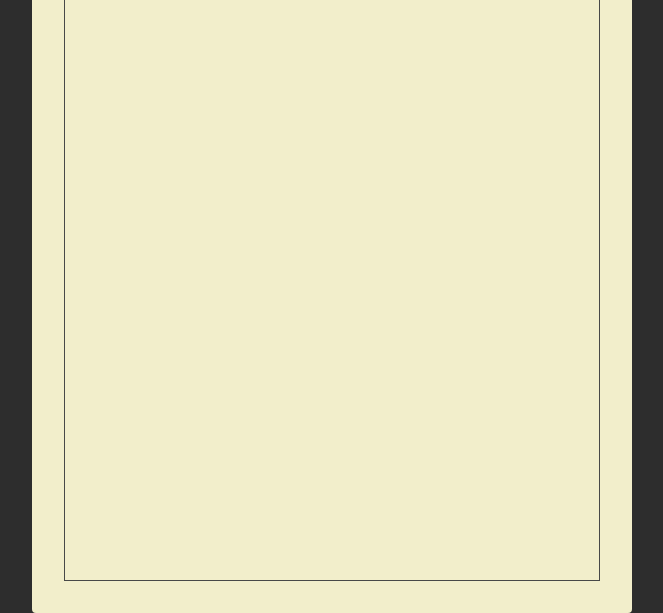
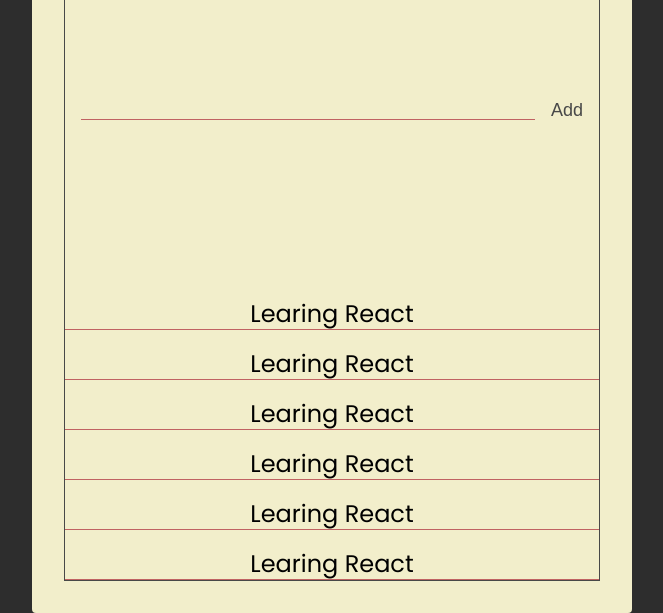
Before and after one commit to Novianto778/react-course-starter, a plain HTML site: page index.html in a window 1280 px wide. Shown: the part 187-800 px from the top of the page, without its empty margins (308-971 px from the left). Drawn offline with Linux system fonts and the light colour scheme.

Commit message:
membuat dan styling todolist section

```diff
--- a/index.html
+++ b/index.html
@@ -4,22 +4,47 @@
     <meta charset="UTF-8" />
     <meta name="viewport" content="width=device-width, initial-scale=1.0" />
     <title>Document</title>
+    <link
+      href="https://fonts.googleapis.com/css2?family=Poppins&display=swap"
+      rel="stylesheet"
+    />
     <link rel="stylesheet" href="style.css" />
   </head>
   <body>
     <div class="container">
       <div class="frame">
         <section class="header">
-          <button class="header-btn">Add</button>
+          <button class="header-btn main-black-color">Add</button>
           <h1 class="header-title">Todo Lists</h1>
           <button class="header-btn main-red-color">Clear</button>
         </section>
 
         <section class="add">
           <form class="add-form">
-            <input type="text" class="add-input">
-            <button class="add-btn">Add</button>
+            <input type="text" class="add-input" />
+            <button class="add-btn main-black-color">Add</button>
           </form>
+        </section>
+
+        <section class="todos">
+          <div class="todo">
+            <div class="todo-text">Learing React</div>
+          </div>
+          <div class="todo">
+            <div class="todo-text">Learing React</div>
+          </div>
+          <div class="todo">
+            <div class="todo-text">Learing React</div>
+          </div>
+          <div class="todo">
+            <div class="todo-text">Learing React</div>
+          </div>
+          <div class="todo">
+            <div class="todo-text">Learing React</div>
+          </div>
+          <div class="todo">
+            <div class="todo-text">Learing React</div>
+          </div>
         </section>
       </div>
     </div>
--- a/style.css
+++ b/style.css
@@ -6,10 +6,15 @@
 
 :root {
   --main-red-color: #c06262;
+  --main-black-color: #484848;
 }
 
 .main-red-color {
   color: var(--main-red-color);
+}
+
+.main-black-color {
+  color: var(--main-black-color);
 }
 
 html {
@@ -17,6 +22,7 @@ html {
 }
 
 body {
+  font-family: "Poppins",sans-serif;
   display: flex;
   justify-content: center;
   justify-items: center;
@@ -26,7 +32,7 @@ body {
 }
 
 .container {
-  height: 800px;
+  height: 100%;
   width: 600px;
   background-color: #f2eecb;
   border-radius: 4px;
@@ -34,10 +40,11 @@ body {
 }
 
 .frame {
-  border: 1px solid #484848;
+  border: 1px solid var(--main-black-color);
   height: 100%;
   display: flex;
   flex-direction: column;
+  justify-content: space-between;
 }
 
 .header {
@@ -45,12 +52,15 @@ body {
   align-items: flex-start;
 }
 
+
+
 .header-title {
   text-align: center;
   flex: 1;
   font-size: 3.6rem;
   text-transform: lowercase;
   padding: 20px 0;
+  color: var(--main-black-color);
 }
 
 .header-btn {
@@ -60,6 +70,14 @@ body {
   border: unset;
   outline: unset;
   cursor: pointer;
+}
+
+.header-btn.main-red-color:active {
+  text-shadow: 1px 1px 2px var(--main-red-color);
+}
+
+.header-btn.main-black-color:active {
+  text-shadow: 1px 1px 2px var(--main-black-color);
 }
 
 .add {
@@ -91,3 +109,24 @@ body {
   border: unset;
   outline: unset;
 }
+
+.todos {
+  display: flex;
+  flex-direction: column;
+}
+
+.todo {
+  position: relative;
+  flex: 1 0 auto;
+  text-align: center;
+  min-height: 34px;
+  margin: 16px 0 0;
+  font-size: 24px;
+  border-bottom: 1px solid var(--main-red-color);
+}
+
+.todo-text {
+  position: absolute;
+  left: 50%;
+  transform: translate(-50%);
+}
```
